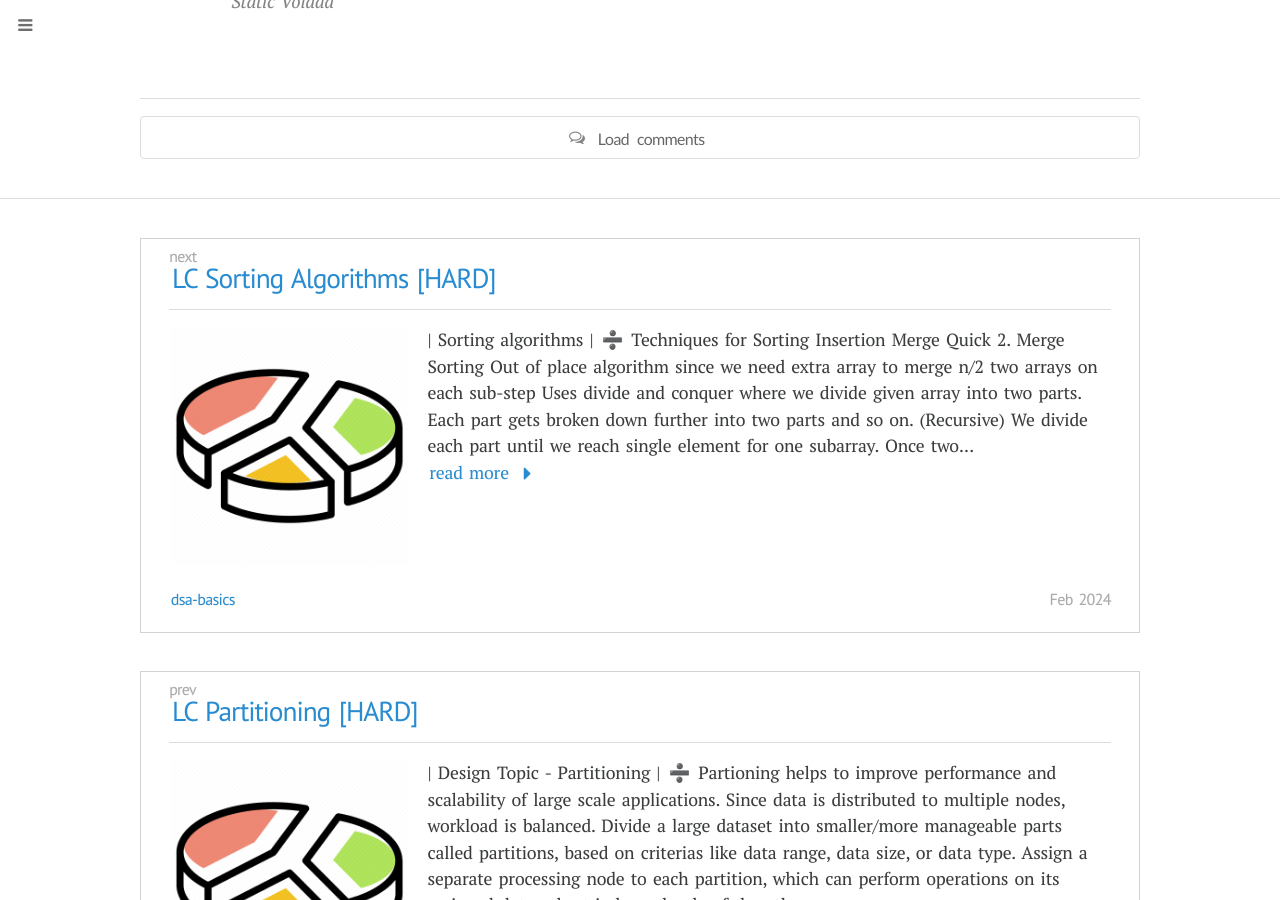
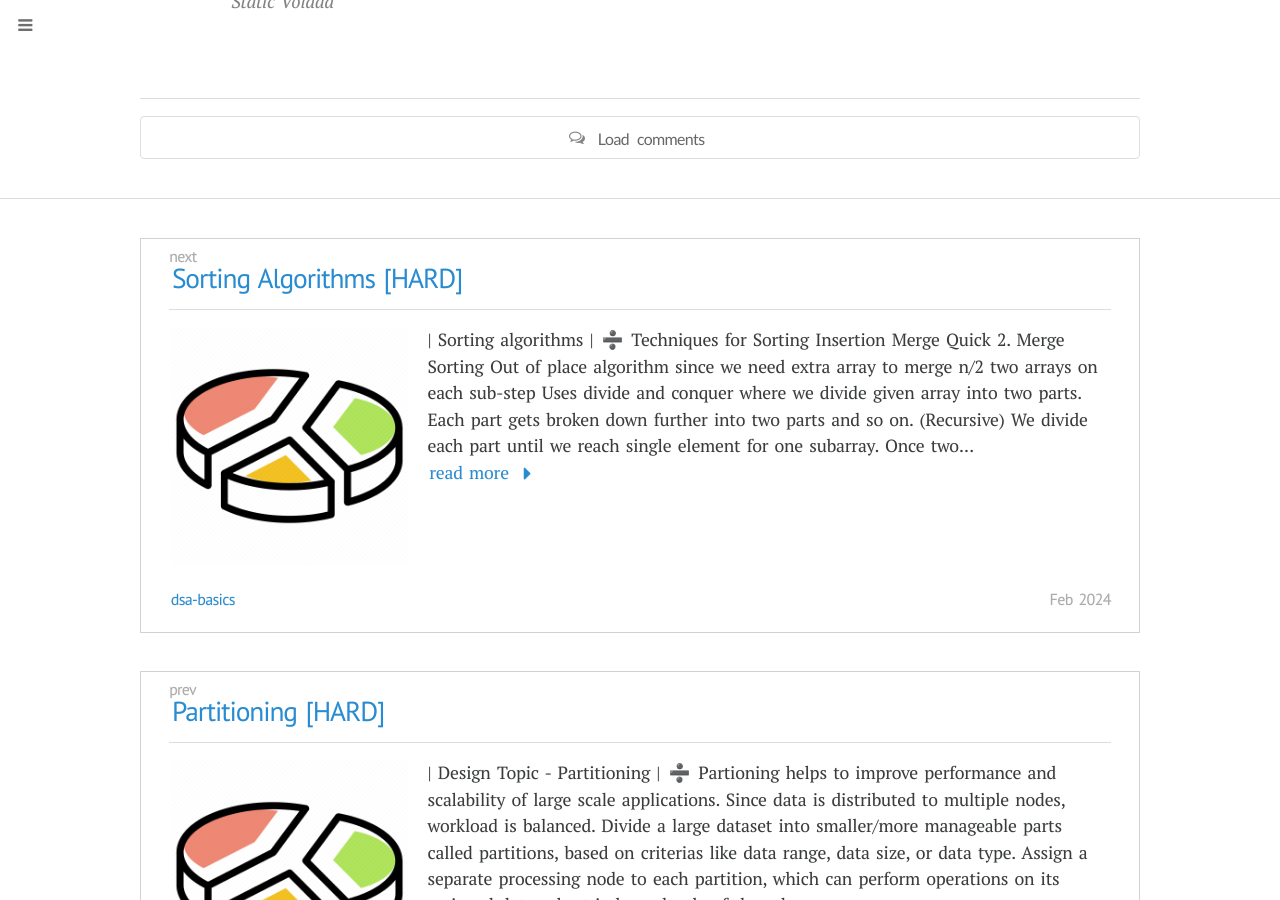
Before and after one commit to static-voiddd/static-voiddd.github.io, a Jekyll site: the page built from _posts/2024-01-31-valid-number-LC-65.md, in a window 1280 px wide and 900 px high, scrolled down 2777 px. Built offline with Jekyll 4.4.1, drawn with Linux system fonts in a browser that asks for light colours; nearby versions of some CDN libraries; emoji names are drawn with the system emoji font; some web fonts are replaced; comment, search, counter and statistics services are not loaded; some of the changed text lies outside the part shown.

```diff
--- a/_includes/preview.html
+++ b/_includes/preview.html
@@ -1,12 +1,7 @@
 <div class="ui medium header">
   <a class="big-enough" href="{{ include.page.url }}">
 
-    {% if page.tags contains 'leetcode' %}
-    LC {{include.page.number}} {{ include.page.title }}
-
-    {% else %}
     {{include.page.title}}
-    {% endif %}
 
     {% if page.tags contains 'medium' %}
     [MEDIUM]
--- a/_layouts/post.html
+++ b/_layouts/post.html
@@ -16,12 +16,7 @@ layout: default
 
   <div class="primary">
     <div class="ui huge header">
-      {% if page.tags contains 'leetcode' %}
-      LC {{page.number}} {{ page.title }}
-
-      {% else %}
       {{page.title}}
-      {% endif %}
     </div>
     {{ content }}
     <div class="signature">Static Voiddd</div>
--- a/_posts/2024-01-31-valid-number-LC-65.md
+++ b/_posts/2024-01-31-valid-number-LC-65.md
@@ -1,9 +1,8 @@
 ---
-title: "Valid Number"
+title: "65. Valid Number"
 tags: [leetcode, hard]
 image: leetcode.png
 featured: "true"
-number: 65
 ---
 
 ### | [Valid Number](https://leetcode.com/problems/valid-number/)  | :red_circle:
```
Also changed, not shown: _posts/2024-01-30-simplify-path-LC-71.md (+1 -2 lines), _posts/2024-01-31-custom-sort-string-LC-791.md (+1 -2 lines), images/complete-tree.png (added), images/incomplete-tree.png (added), 1 other file.
